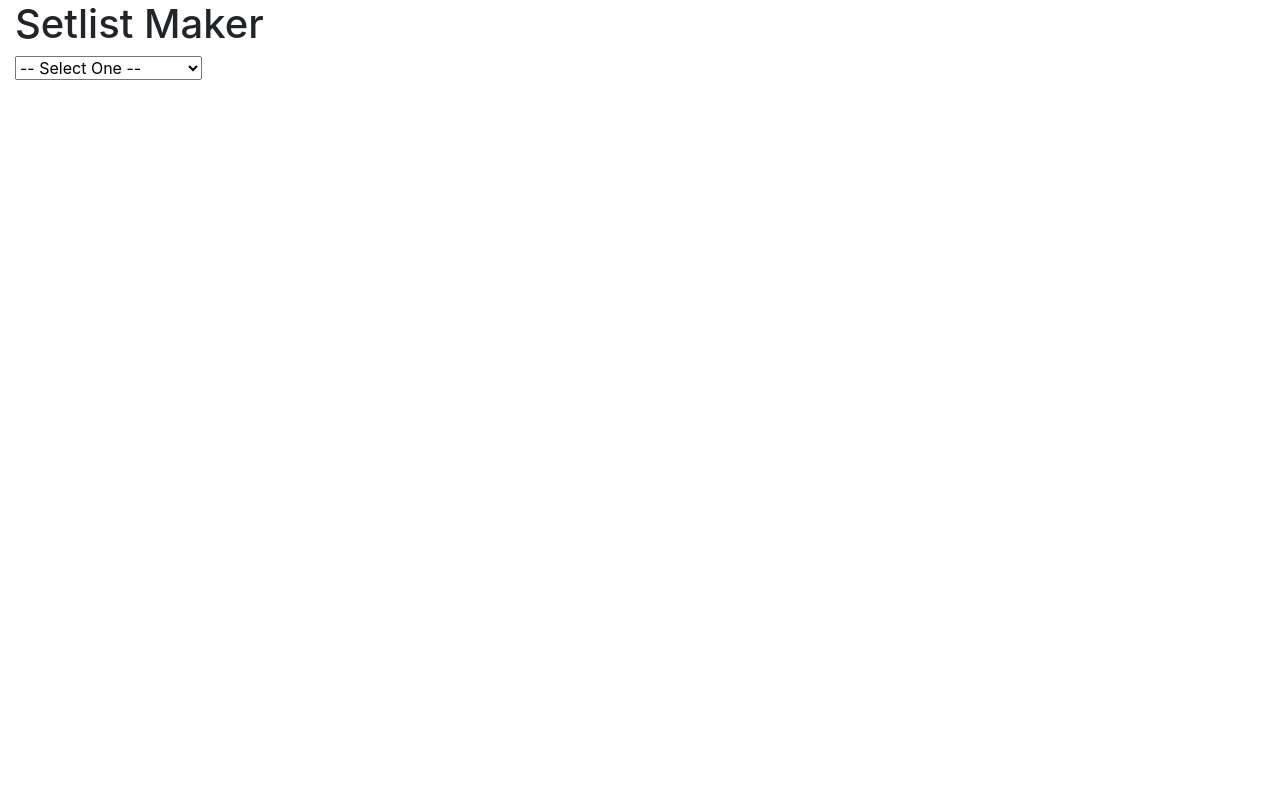
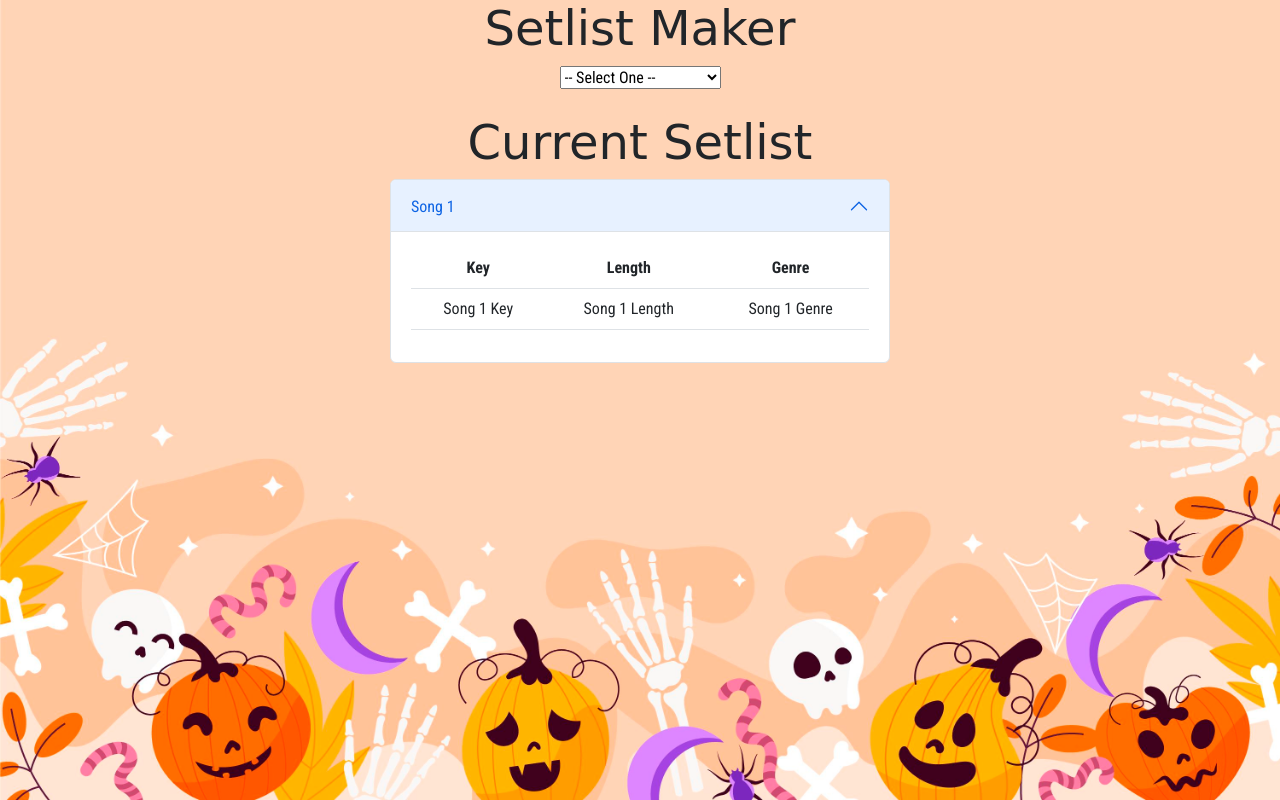
Before and after one commit to MegzzieMakesMusic/SetlistMaker, a plain HTML site: page index.html in a window 1280 px wide. Drawn offline with nearby package versions, Linux system fonts and the light colour scheme; a web font is replaced by a local one.

Commit message:
Gave it a cute halloween theme Started the bones of the actual setlist area

```diff
--- a/css/setlist.css
+++ b/css/setlist.css
@@ -0,0 +1,26 @@
+@import url('https://fonts.googleapis.com/css2?family=Butcherman&family=Roboto+Condensed:ital,wght@0,400;0,700;1,400;1,700&display=swap');
+body {
+    height:100vh;
+    display:flex;
+    text-align:center;
+    background-image:url('../images/5937207.jpg');
+    background-size:cover;
+    background-repeat:no-repeat;
+    background-position:center bottom;
+    font-family: 'Roboto Condensed', sans-serif;
+}
+
+h1,h2 {
+    font-family: 'Butcherman', cursive;
+    font-size:48px;
+}
+
+select,
+option {
+    cursor:url('../images/finger.png'), auto;
+}
+
+#setlist {
+    max-width:500px;
+    margin:0 auto;
+}
--- a/index.html
+++ b/index.html
@@ -5,7 +5,7 @@
     <meta name="viewport" content="width=device-width, initial-scale=1.0">
     <title>Setlist Maker</title>
 
-    <link rel="stylesheet" href="https://cdn.jsdelivr.net/npm/bootstrap@4.5.3/dist/css/bootstrap.min.css" integrity="sha384-TX8t27EcRE3e/ihU7zmQxVncDAy5uIKz4rEkgIXeMed4M0jlfIDPvg6uqKI2xXr2" crossorigin="anonymous">
+    <link href="https://cdn.jsdelivr.net/npm/bootstrap@5.2.2/dist/css/bootstrap.min.css" rel="stylesheet" integrity="sha384-Zenh87qX5JnK2Jl0vWa8Ck2rdkQ2Bzep5IDxbcnCeuOxjzrPF/et3URy9Bv1WTRi" crossorigin="anonymous">
     <link rel="stylesheet" href="css/setlist.css">
     <link rel="stylesheet" href="https://ajax.googleapis.com/ajax/libs/jqueryui/1.12.1/themes/smoothness/jquery-ui.css">
 
@@ -16,11 +16,46 @@
 </head>
 <body>
     <div class="container-fluid">
+
         <h1>Setlist Maker</h1>
 
         <select id="songPool">
             <option value="0">-- Select One --</option>
         </select>
+
+        <br><br>
+        <h2>Current Setlist</h2>
+        <div class="accordion" id="setlist">
+            <div class="accordion-item">
+                <h3 class="accordion-header" id="panelsStayOpen-headingOne">
+                    <button class="accordion-button" type="button" data-bs-toggle="collapse" data-bs-target="#panelsStayOpen-collapseOne" aria-expanded="true" aria-controls="panelsStayOpen-collapseOne">
+                        Song 1
+                    </button>
+                </h3>
+                <div id="panelsStayOpen-collapseOne" class="accordion-collapse collapse show" aria-labelledby="panelsStayOpen-headingOne">
+                    <div class="accordion-body">
+                        <table class="table">
+                            <thead>
+                                <tr>
+                                    <th scope="col">Key</th>
+                                    <th scope="col">Length</th>
+                                    <th scope="col">Genre</th>
+                                </tr>
+                            </thead>
+                            <tbody>
+                            <tr>
+                                <td>Song 1 Key</th>
+                                <td>Song 1 Length</td>
+                                <td>Song 1 Genre</td>
+                            </tr>
+                            </tbody>
+                        </table>
+                    </div>
+                </div>
+            </div>
+        </div>
+
     </div>
+    <script src="https://cdn.jsdelivr.net/npm/bootstrap@5.2.2/dist/js/bootstrap.bundle.min.js" integrity="sha384-OERcA2EqjJCMA+/3y+gxIOqMEjwtxJY7qPCqsdltbNJuaOe923+mo//f6V8Qbsw3" crossorigin="anonymous"></script>
 </body>
 </html>
```
Also changed, not shown: images/5937207.jpg (added), images/finger.png (added).
